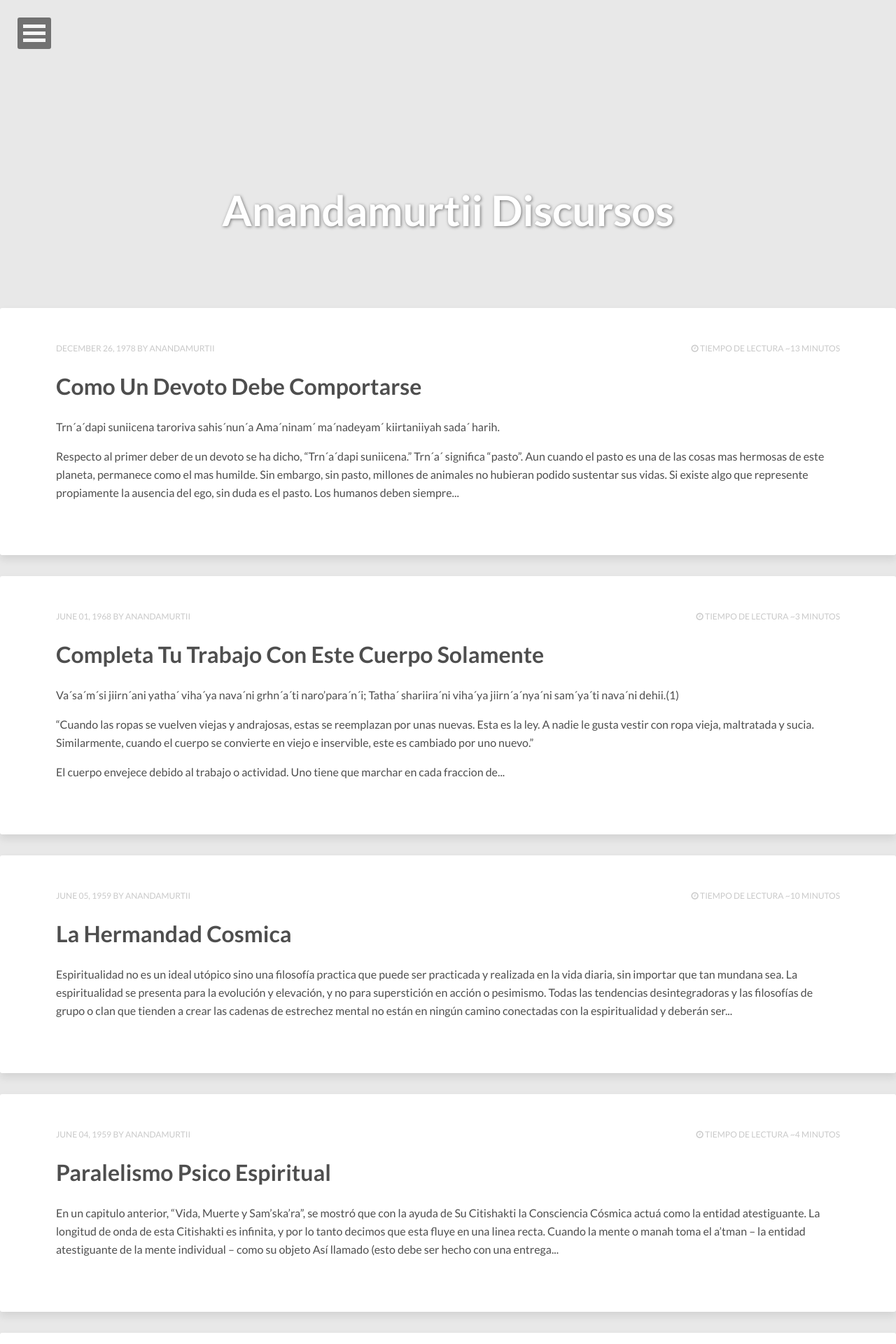
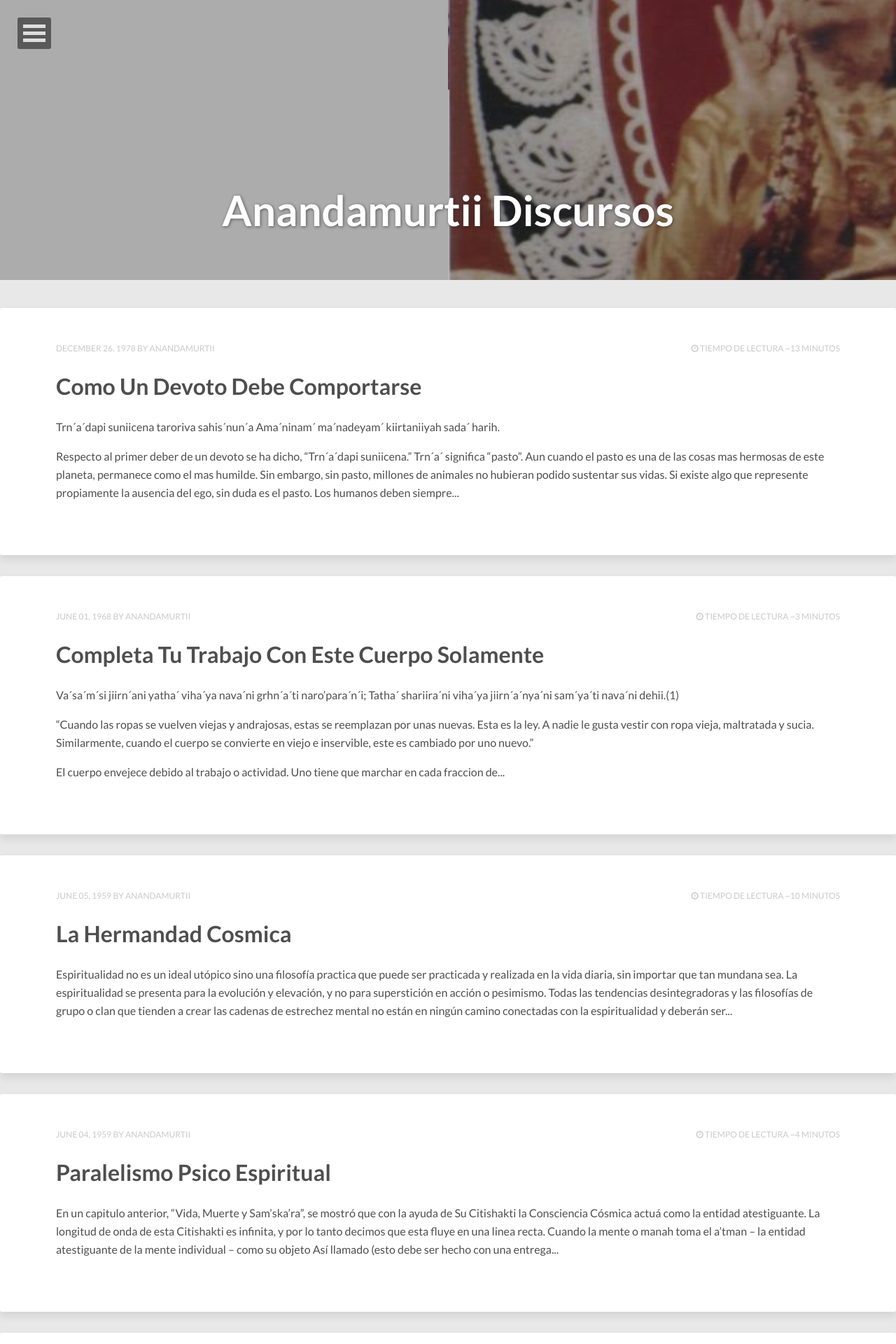
Before and after one commit to anandamurtiidiscursos/anandamurtiidiscursos.github.io, a Jekyll site: the page built from index.html, in a window 1280 px wide. Shown: the top 1920 px of the page at 70% size. Built offline with Jekyll 4.4.1, drawn with Linux system fonts in a browser that asks for light colours; nearby versions of some CDN libraries; the list of posts is cut into pages by our own code.

Commit message:
Updated _page.scss

```diff
--- a/_sass/_page.scss
+++ b/_sass/_page.scss
@@ -103,8 +103,8 @@ body {
 }
 .entry-image {
 	position: relative;
-	top: 100%;
-	left: 100%;
+	top: 0%;
+	left: 0%;
 	width: 200%;
 	height: 200%;
 	min-height: 400px;
```
